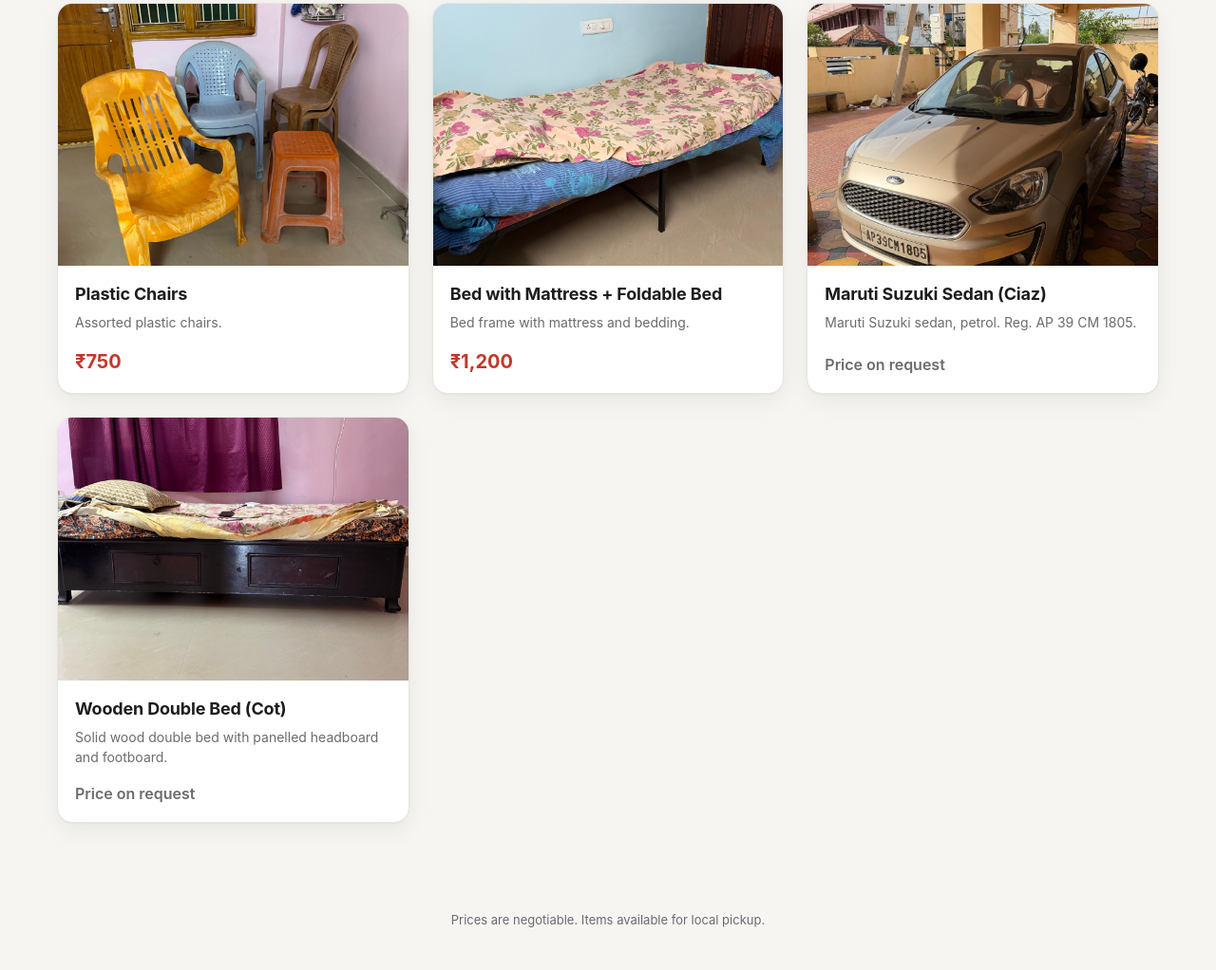
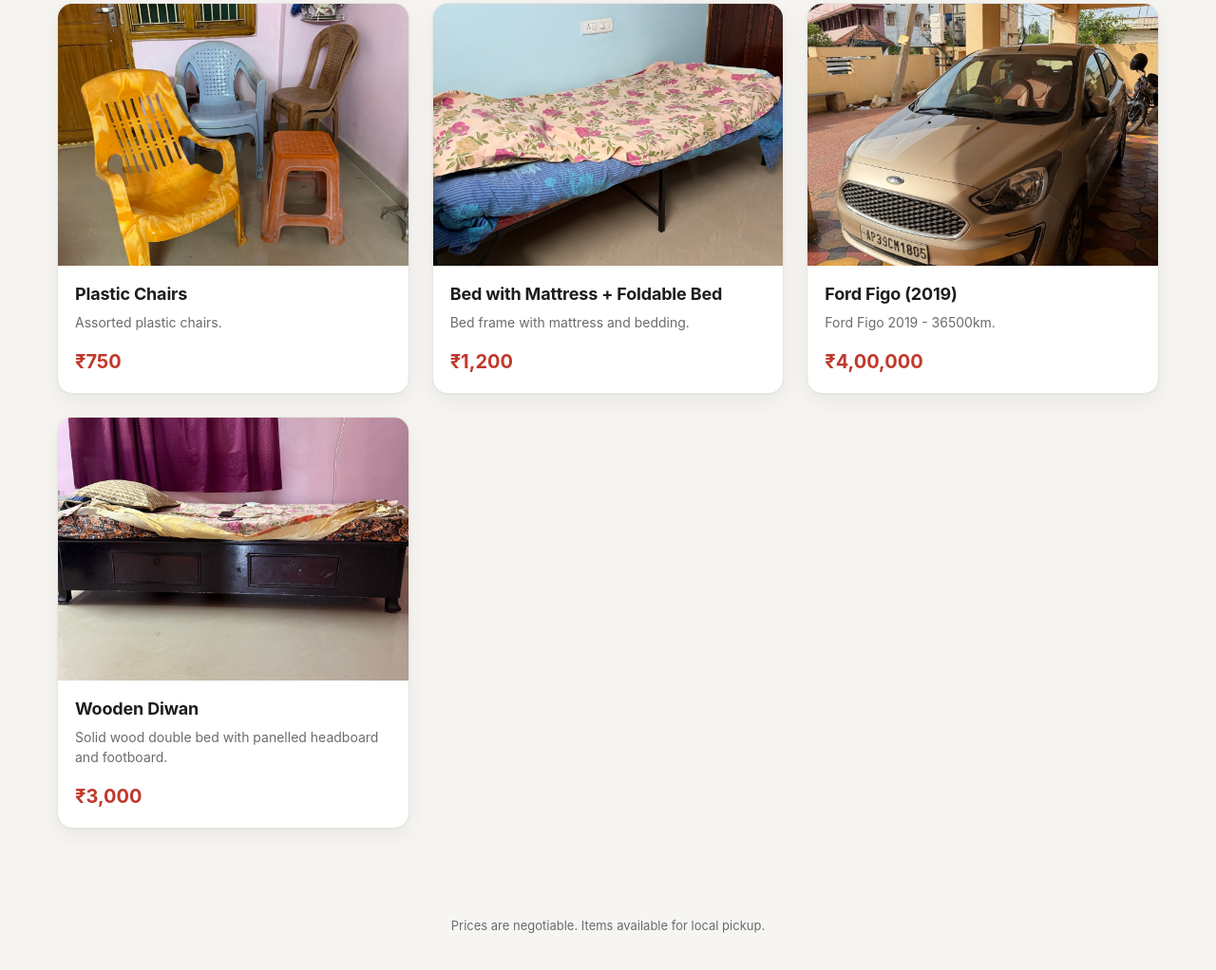
Before and after one commit to vijaykiran/nuzvid, a plain HTML site: page index.html in a window 1280 px wide. Shown: the part 1574-2596 px from the top of the page at 95% size. Drawn offline with Linux system fonts and the light colour scheme.

Commit message:
Update index.html

```diff
--- a/index.html
+++ b/index.html
@@ -363,14 +363,14 @@
                     images: ["images/IMG_1958.jpg"],
                 },
                 {
-                    name: "Maruti Suzuki Sedan (Ciaz)",
-                    price: "",
-                    desc: "Maruti Suzuki sedan, petrol. Reg. AP 39 CM 1805.",
+                    name: "Ford Figo (2019)",
+                    price: "₹4,00,000",
+                    desc: "Ford Figo 2019 - 36500km.",
                     images: ["images/IMG_1971.jpg"],
                 },
                 {
-                    name: "Wooden Double Bed (Cot)",
-                    price: "",
+                    name: "Wooden Diwan",
+                    price: "₹3,000",
                     desc: "Solid wood double bed with panelled headboard and footboard.",
                     images: ["images/IMG_1976.jpg"],
                 },
```
